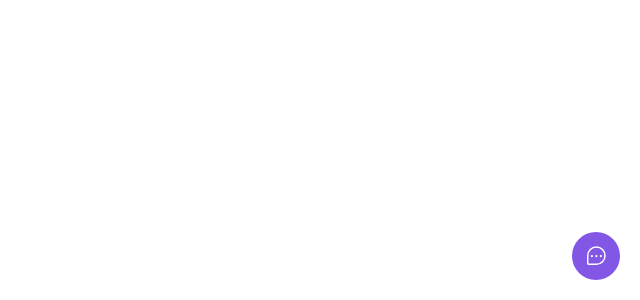
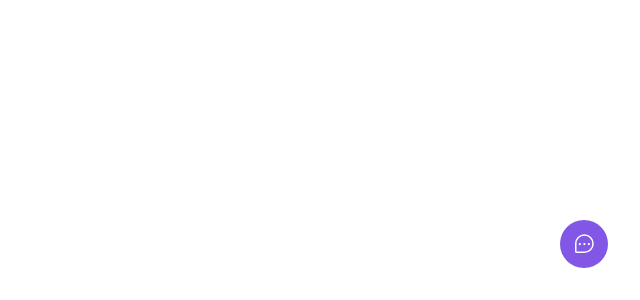
Before and after one commit to Abiscula/NLW-Widget-Feedback, a React (Vite) app in the folder front-end/: page / in a window 1280 px wide. Shown: the part 500-800 px from the top of the page, without its empty margins (640-1280 px from the left). Built offline with nearby package versions, Linux system fonts and the light colour scheme.

Commit message:
adicionado importação do WidgetForm.tsx

```diff
--- a/front-end/src/components/Widget.tsx
+++ b/front-end/src/components/Widget.tsx
@@ -1,11 +1,14 @@
 import { ChatTeardropDots } from 'phosphor-react'
 import { Popover } from '@headlessui/react'
+import { WidgetForm } from './WidgetForm'
 
 export function Widget() {
 
     return (
-        <Popover className="absolute bottom-5 right-5">
-            <Popover.Panel>Hello World</Popover.Panel>
+        <Popover className="absolute bottom-4 right-4 md:bottom-8 md:right-8 flex flex-col items-end">
+            <Popover.Panel>
+                <WidgetForm />
+            </Popover.Panel>
 
             <Popover.Button className='bg-brand-500 rounded-full px-3 h-12 text-white flex items-center group'>
 
```
